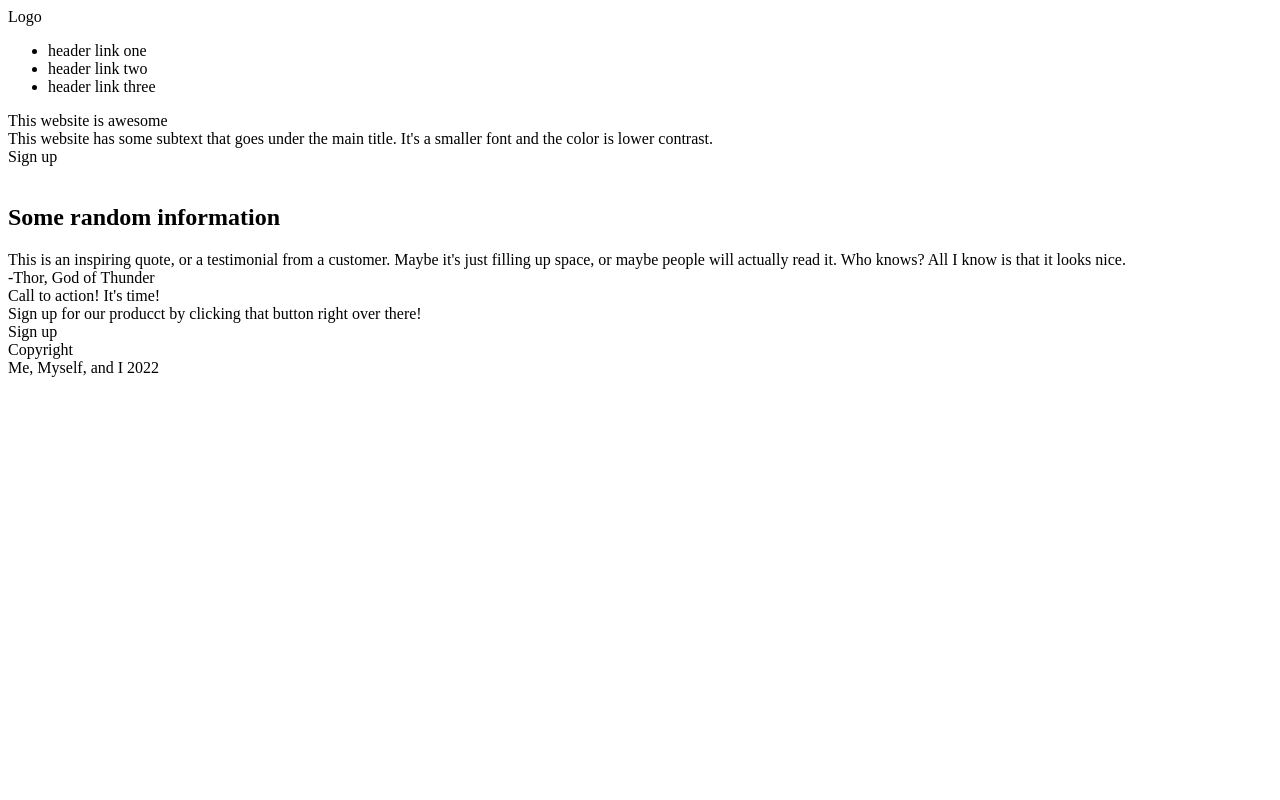
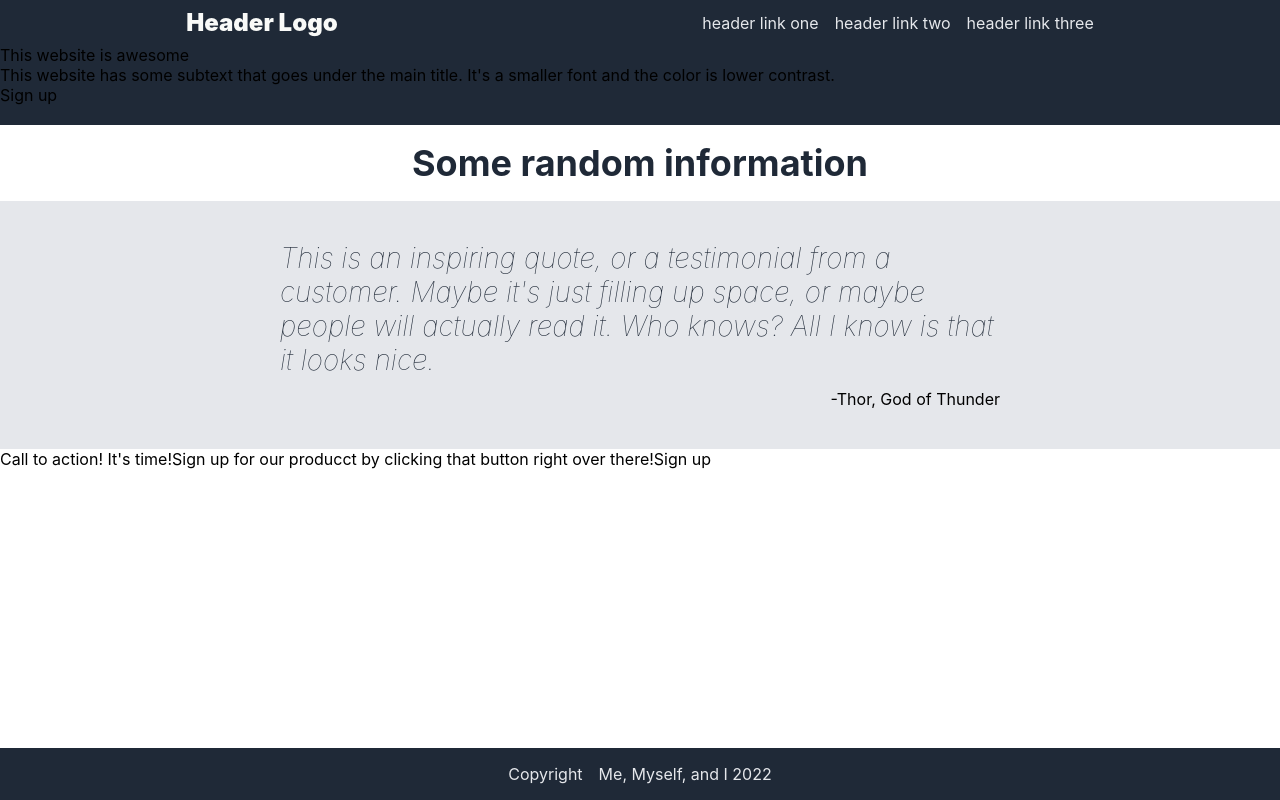
Before and after one commit to jsmusa/landing-page, a plain HTML site: page index.html in a window 1280 px wide. Drawn offline with Linux system fonts and the light colour scheme.

Commit message:
Styled quotes and information section of the container with CSS

```diff
--- a/index.html
+++ b/index.html
@@ -4,16 +4,17 @@
         <meta charset="UTF-8">
         <meta http-equiv="X-UA-Compatible" content="IE=edge">
         <meta name="viewport" content="width=device-width, initial-scale=1.0">
+        <link rel="stylesheet" href="./style.css">
         <title>Front Page</title>
     </head>
 
     <body>
         <div class="header">
-            <div class="logo">Logo</div>
+            <div class="logo">Header Logo</div>
             <ul class="links">
-                <li>header link one</li>
-                <li>header link two</li>
-                <li>header link three</li>
+                <li><a href="https://www.google.com">header link one</a></li>
+                <li><a href="https://www.google.com">header link two</a></li>
+                <li><a href="https://www.google.com">header link three</a></li>
             </ul>
         </div>
 
@@ -28,13 +29,13 @@
             </div>
 
             <div class="information">
-                <h2>Some random information</h2>
+                <h2 class="info-header">Some random information</h2>
 
             </div>
 
-            <div class="quote">
-                <div>This is an inspiring quote, or a testimonial from a customer. Maybe it's just filling up space, or maybe people will actually read it. Who knows? All I know is that it looks nice.</div>
-                <div>-Thor, God of Thunder</div>
+            <div class="quote-box">
+                <div class="quote">This is an inspiring quote, or a testimonial from a customer. Maybe it's just filling up space, or maybe people will actually read it. Who knows? All I know is that it looks nice.</div>
+                <div class="signature">-Thor, God of Thunder</div>
             </div>
 
             <div class="bottom">
--- a/style.css
+++ b/style.css
@@ -1,17 +1,32 @@
 * {
-    font-family: Arial, Helvetica, sans-serif;
+    font-family: -apple-system, BlinkMacSystemFont, 'Segoe UI', Roboto, Oxygen, Ubuntu, Cantarell, 'Open Sans', 'Helvetica Neue', sans-serif;
+    margin: 0;
 }
 
 body {
     display: flex;
     flex-direction: column;
+    height: 100vh;
+    margin: 0;
 }
 
-.header, .footer {
+.header {
     display: flex;
     background-color: #1F2937;
     color: #E5E7EB;
     align-items: center;
+    justify-content: space-around;
+    padding: 8px;
+}
+
+.footer {
+    display: flex;
+    background-color: #1F2937;
+    color: #E5E7EB;
+    align-items: center;
+    justify-content: center;
+    padding: 16px;
+    gap: 8px;
 }
 
 ul {
@@ -19,7 +34,7 @@ ul {
     padding-right: 16px;
     display: flex;
     gap: 16px;
-    margin-left: auto;
+
 }
 
 .logo {
@@ -37,5 +52,48 @@ a {
 .container {
     display: flex;
     flex-direction: column;
+    justify-content: flex-start;
     flex: auto;
 }
+
+.intro {
+    background-color: #1F2937;
+    margin: 0;
+}
+
+.info-header {
+    display: flex;
+    justify-content: center;
+    align-items: center;
+    font-size: 36px;
+    font-weight: bolder;
+    padding: 16px;
+    color: #1F2937;
+}
+
+.quote-box {
+    background-color: #E5E7EB;
+    padding: 40px;
+    display: flex;
+    flex-direction: column;
+    align-items: center;
+    gap: 12px;
+    vertical-align: right;
+}
+
+.quote {
+    width: 60%;
+    font-size: 28px;
+    font-style: italic;
+    font-weight: lighter;
+    color: #1F2937;
+}
+
+.signature {
+    text-align: right;
+    width: 60%;
+}
+
+.bottom {
+    display: flex;
+}
```
